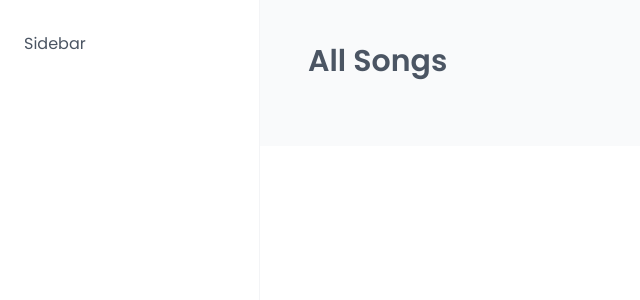
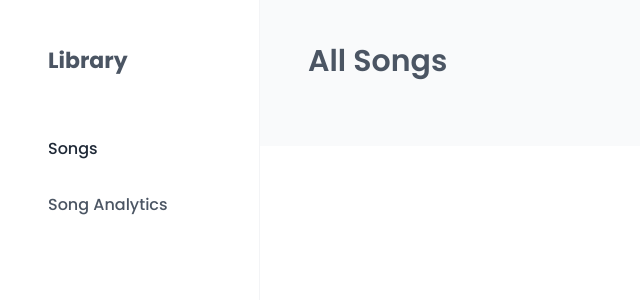
Before and after one commit to rawera-daniel/addisSoftware-test-frontend, a React (Vite) app: page /allsongs in a window 1280 px wide. Shown: the top 300 px of the page, without its empty margins (0-640 px from the left). Built offline with nearby package versions, Linux system fonts and the light colour scheme.

Commit message:
style: style main navigation and sidebar components

```diff
--- /dev/null
+++ b/src/ui/MainNav.tsx
@@ -0,0 +1,50 @@
+import React from 'react'
+import styled from '@emotion/styled'
+import { NavLink } from 'react-router-dom'
+
+const NavList = styled.ul`
+  display: flex;
+  flex-direction: column;
+  gap: 0.8rem;
+`
+
+const StyledNavLink = styled(NavLink)`
+  &:link,
+  &:visited {
+    display: flex;
+    align-items: center;
+    gap: 1.2rem;
+
+    color: #4b5563;
+    /* color: #9ca3af; */
+    font-size: 1.6rem;
+    font-weight: 500;
+    padding: 1.2rem 2.4rem;
+    transition: all 0.3s;
+  }
+
+  /* This works because react-router places the active class on the active NavLink */
+  &:hover,
+  &:active,
+  &.active:link,
+  &.active:visited {
+    color: #1f2937;
+  }
+`
+
+function MainNav() {
+  return (
+    <nav>
+      <NavList>
+        <li>
+          <StyledNavLink to="allsongs">Songs</StyledNavLink>
+        </li>
+        <li>
+          <StyledNavLink to="stats">Song Analytics</StyledNavLink>
+        </li>
+      </NavList>
+    </nav>
+  )
+}
+
+export default MainNav
--- a/src/ui/Sidebar.tsx
+++ b/src/ui/Sidebar.tsx
@@ -1,15 +1,30 @@
 import React from 'react'
 import styled from '@emotion/styled'
+import MainNav from './MainNav'
+
+const SidebarHead = styled.p`
+  font-size: 2.2rem;
+  font-weight: 700;
+  padding: 1.2rem 2.4rem;
+`
 
 const StyledSidebar = styled.aside`
-  /* background-color: red; */
   padding: 3.2rem 2.4rem;
   border-right: 1px solid #f3f4f6;
   grid-row: 1 / -1;
+
+  display: flex;
+  flex-direction: column;
+  gap: 3.6rem;
 `
 
 function Sidebar() {
-  return <StyledSidebar>Sidebar</StyledSidebar>
+  return (
+    <StyledSidebar>
+      <SidebarHead>Library</SidebarHead>
+      <MainNav />
+    </StyledSidebar>
+  )
 }
 
 export default Sidebar
```
